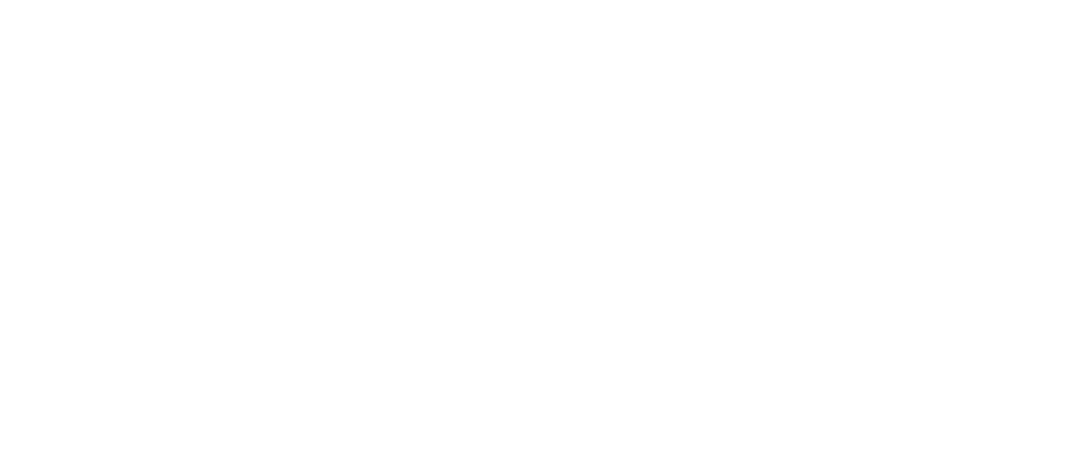
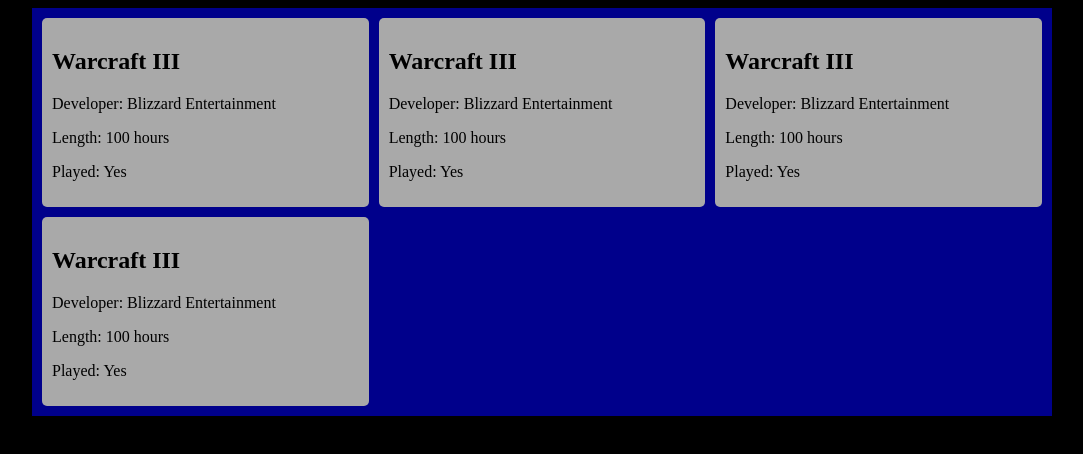
Before and after one commit to ZakhaevK/odin-library, a plain HTML site: page index.html in a window 1280 px wide. Shown: the whole page, without its empty margins (98-1181 px from the left). Drawn offline with Linux system fonts and the light colour scheme.

Commit message:
Add ugly style for layout and game cards

```diff
--- a/index.html
+++ b/index.html
@@ -4,9 +4,39 @@
   <meta charset="UTF-8">
   <meta name="viewport" content="width=device-width, initial-scale=1.0">
   <title>Document</title>
-  <link rel="stylesheet" src="style.css">
+  <link rel="stylesheet" href="style.css">
 </head>
 <body>
+  <div class="library">
+    <div class="game">
+      <h2>Warcraft III</h2>
+      <p>Developer: Blizzard Entertainment</p>
+      <p>Length: 100 hours</p>
+      <p>Played: Yes</p>
+    </div>
+
+    <div class="game">
+      <h2>Warcraft III</h2>
+      <p>Developer: Blizzard Entertainment</p>
+      <p>Length: 100 hours</p>
+      <p>Played: Yes</p>
+    </div>
+
+    <div class="game">
+      <h2>Warcraft III</h2>
+      <p>Developer: Blizzard Entertainment</p>
+      <p>Length: 100 hours</p>
+      <p>Played: Yes</p>
+    </div>
+
+    <div class="game">
+      <h2>Warcraft III</h2>
+      <p>Developer: Blizzard Entertainment</p>
+      <p>Length: 100 hours</p>
+      <p>Played: Yes</p>
+    </div>
+
+  </div>
 
 </body>
 <script src="library.js" defer></script>
--- a/style.css
+++ b/style.css
@@ -0,0 +1,23 @@
+body {
+  display: flex;
+  justify-content: center;
+  background-color: black;
+}
+
+.library {
+  width: 1000px;
+  display: grid;
+  justify-content:space-around;
+  background-color: darkblue;
+  grid-template-columns: repeat(3, 1fr);
+  grid-template-rows: repeat(autofit, minmax(150px, 1fr));
+  grid-auto-flow: row;
+  gap: 10px;
+  padding: 10px;
+}
+
+.game {
+  background-color: darkgray;
+  padding: 10px;
+  border-radius: 5px;
+}
```
